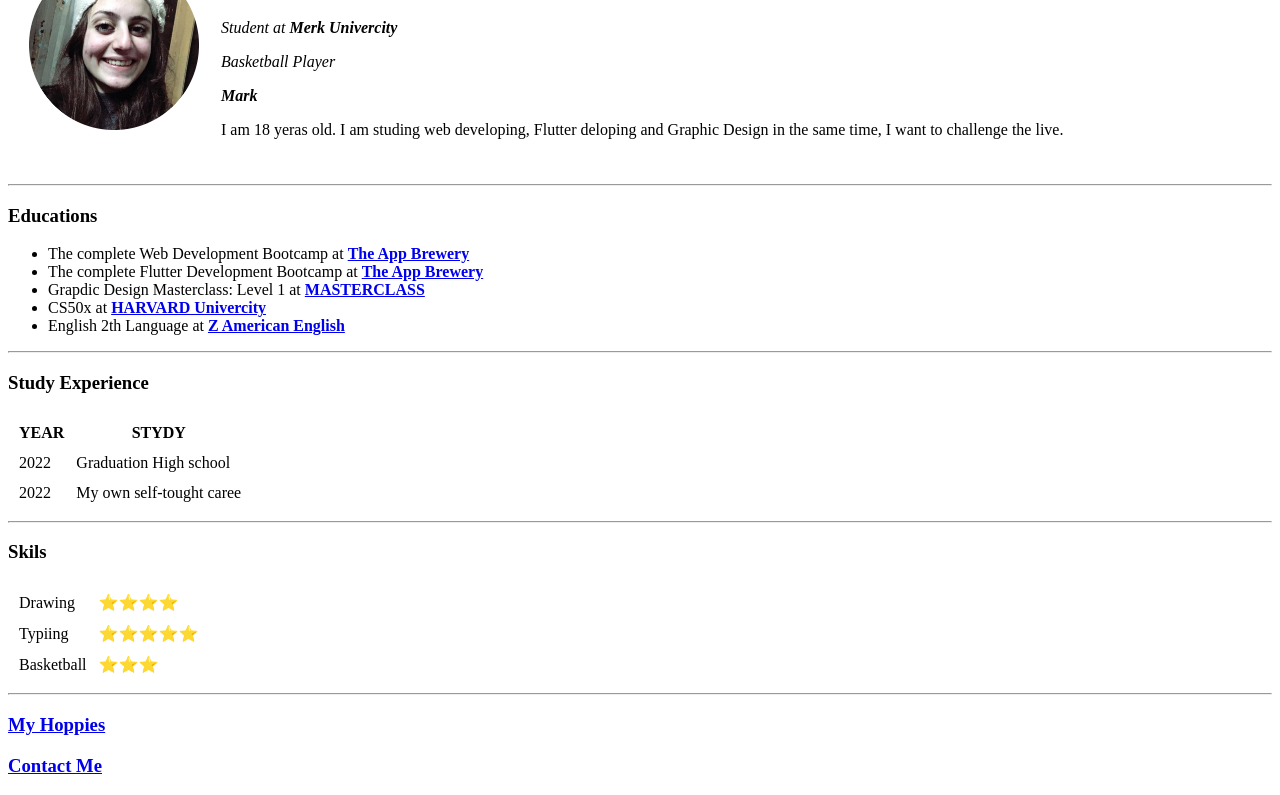
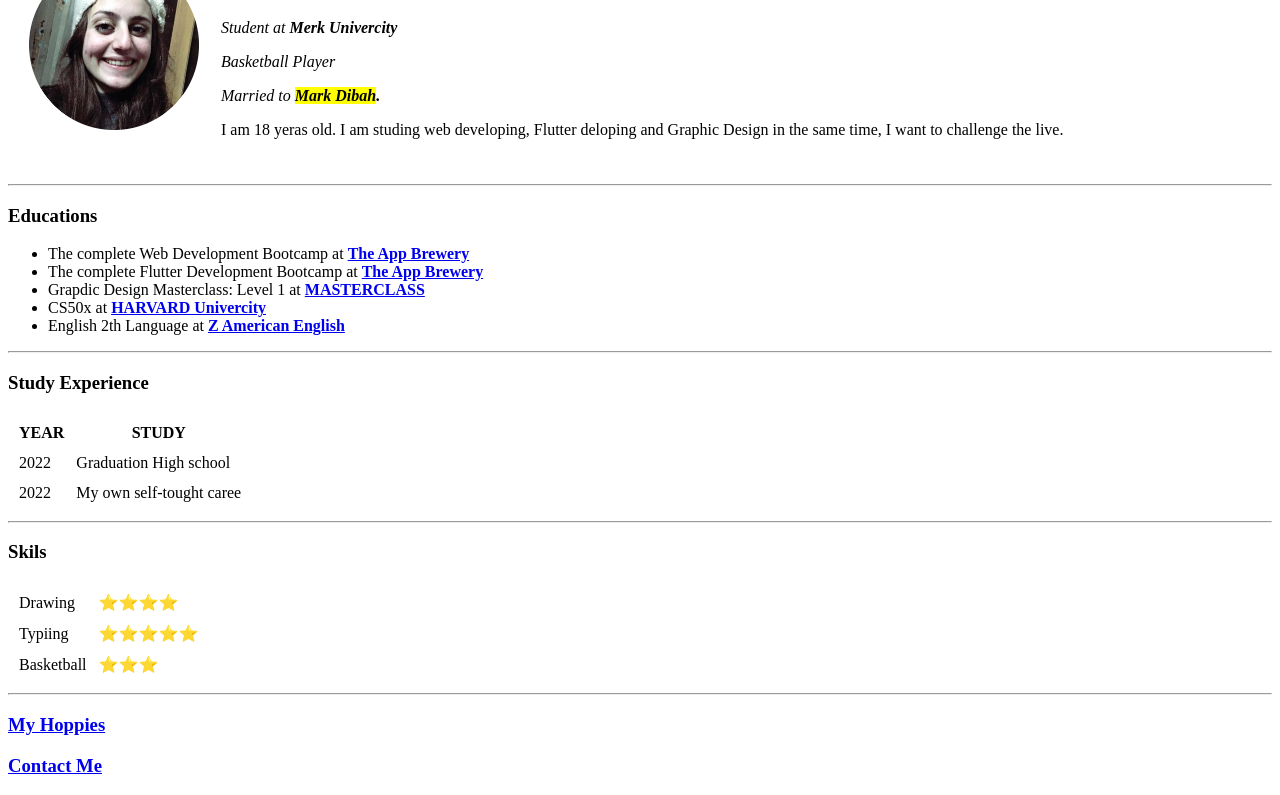
Before and after one commit to merk48/Resume1, a plain HTML site: page index.html in a window 1280 px wide. Shown: the part 90-885 px from the top of the page. Drawn offline with Linux system fonts and the light colour scheme.

Commit message:
Add ititial CV website files.

```diff
--- a/index.html
+++ b/index.html
@@ -15,7 +15,7 @@
             <td><h1>Mery Kassis</h1>
                     <p><em>Student at <strong>Merk Univercity</strong></em></p>
                     <p><em>Basketball Player</em></p>
-                    <p><em> <strong> Mark</strong></em></p>
+                    <p><em>Married to <strong><mark>Mark Dibah</mark>.</strong></em></p>
                     <p>I am 18 yeras old. I am studing web developing, Flutter deloping
                         and Graphic Design in the same time, I want to challenge the live.</p>
             </td>
@@ -35,7 +35,7 @@
     <table cellspacing="10">
         <thead>
             <tr><th>YEAR</th>
-                <th>STYDY</th></tr>
+                <th>STUDY</th></tr>
         <tbody>
             <tr><td>2022</td>
                 <td>Graduation High school</td></tr>
```
